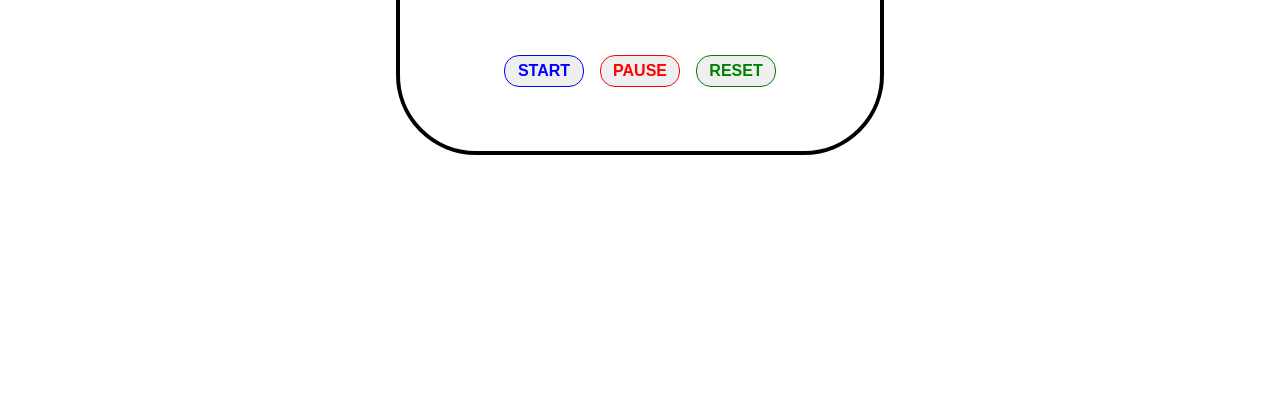
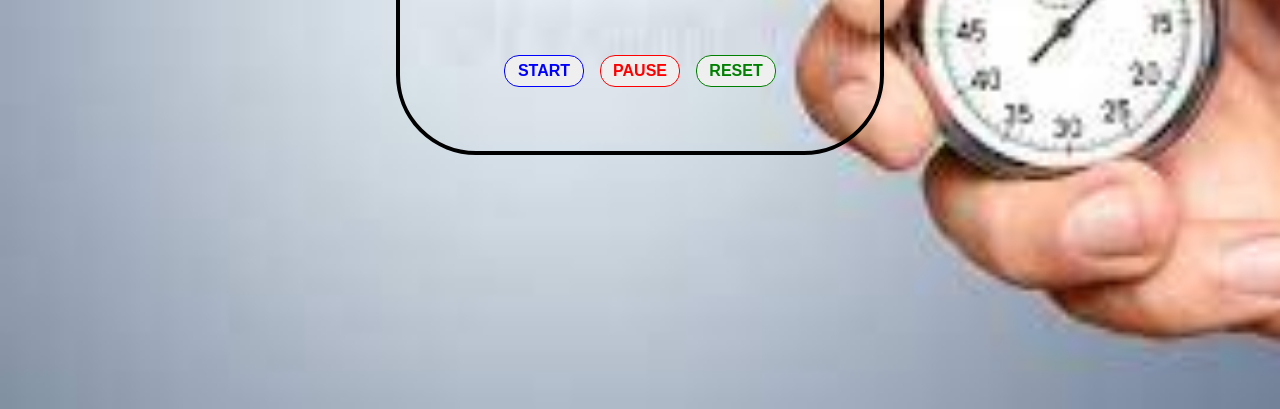
Before and after one commit to EA7HER/Stopwatch, a plain HTML site: page index.html in a window 1280 px wide. Shown: the part 391-800 px from the top of the page. Drawn offline with Linux system fonts and the light colour scheme.

Commit message:
Update style.css

```diff
--- a/style.css
+++ b/style.css
@@ -13,7 +13,8 @@ body {
     display: flex;
     align-items: center;
     flex-direction: column;
-
+    background-image: url("stopwatch.jpg");
+    background-size: cover;
 }
 
 #text {
```
